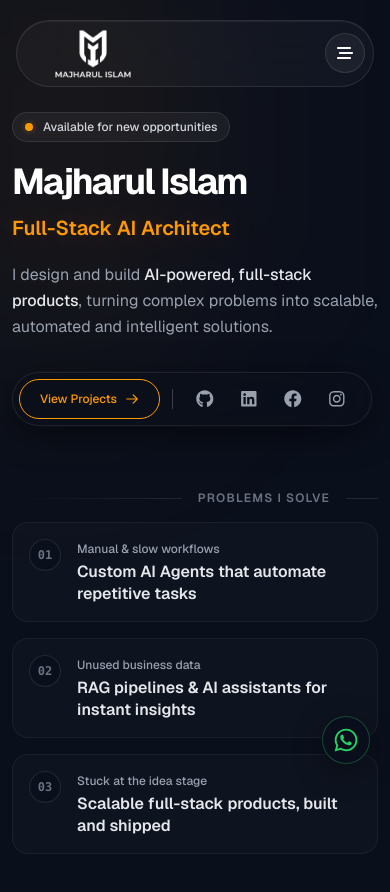
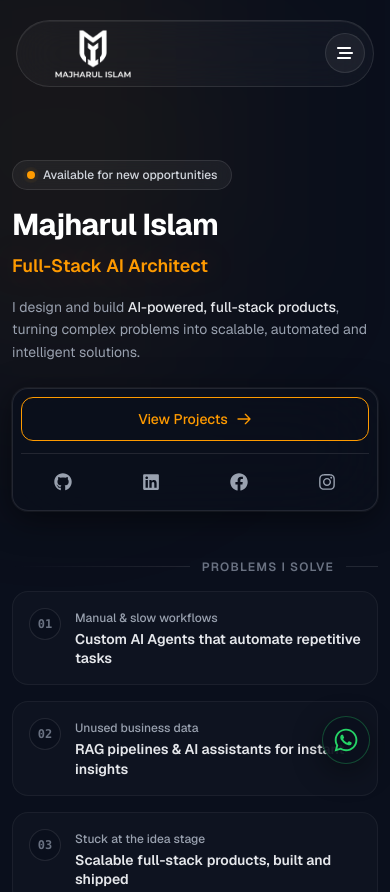
Before and after one commit to Sijan666/personalPortfolio, a React (Vite) app: page / in a window 390 px wide. Shown: the top 892 px of the page. Built offline with nearby package versions, Linux system fonts and the light colour scheme.

Commit message:
fix(banner): resolve header overlap issue with proper top padding

```diff
--- a/src/components/layouts/Banner.jsx
+++ b/src/components/layouts/Banner.jsx
@@ -30,48 +30,52 @@ const Banner = () => {
     const delay = (ms) => ({ transitionDelay: `${ms}ms` })
 
     return (
-        <section id="banner" className="relative flex min-h-svh items-center overflow-hidden bg-[#0a0f1c] pb-16 pt-28 sm:pb-20 sm:pt-32 font-geist selection:bg-[#fe9a00] selection:text-[#0a0f1c]">
-            {/* Ambient Background Glow */}
-            <div aria-hidden="true" className="pointer-events-none absolute inset-0">
+        <section id="banner" className="relative flex min-h-svh items-center overflow-hidden bg-[#0a0f1c] pb-20 pt-32 sm:pt-36 lg:pt-40 font-geist selection:bg-[#fe9a00] selection:text-[#0a0f1c]">
+            {/* Background Glow */}
+            <div aria-hidden="true" className="pointer-events-none absolute inset-0 overflow-hidden">
                 <div className="absolute -left-[10%] -top-[10%] h-1/2 w-1/2 rounded-full bg-[#fe9a00]/10 blur-[120px]" />
             </div>
 
             <Container>
-                <div className="relative z-10 grid w-full items-center gap-12 lg:grid-cols-2 lg:gap-16">
+                <div className="relative z-10 grid w-full items-center gap-10 sm:gap-12 lg:grid-cols-2 lg:gap-16">
                     {/* Left */}
-                    <div className="flex flex-col items-start text-left">
-                        <div style={delay(100)} className={`${REVEAL} ${show} mb-5 sm:mb-6 flex items-center gap-2.5 rounded-full border border-white/10 bg-white/5 px-3 py-1.5 sm:px-4 backdrop-blur-md`}>
+                    <div className="flex flex-col items-start text-left mt-8 lg:mt-0">
+                        {/* Status Badge */}
+                        <div style={delay(100)} className={`${REVEAL} ${show} mb-4 sm:mb-6 flex items-center gap-2 sm:gap-2.5 rounded-full border border-white/10 bg-white/5 px-3.5 py-1.5 sm:px-4 sm:py-2 backdrop-blur-md`}>
                             <span className="relative flex size-2 sm:size-2.5">
                                 <span className="absolute inline-flex size-full animate-ping rounded-full bg-[#fe9a00] opacity-75 motion-reduce:animate-none" />
                                 <span className="relative inline-flex size-2 sm:size-2.5 rounded-full bg-[#fe9a00]" />
                             </span>
                             <span className="text-xs sm:text-sm font-medium text-gray-300">Available for new opportunities</span>
                         </div>
-                        <div style={delay(250)} className={`${REVEAL} ${show}`}>
-                            <h1 className="whitespace-nowrap text-4xl font-bold tracking-tighter text-white sm:text-6xl lg:text-6xl xl:text-7xl">
+                        {/* Heading & Subtitle */}
+                        <div style={delay(250)} className={`${REVEAL} ${show} w-full`}>
+                            <h1 className="text-3xl sm:text-5xl md:text-6xl xl:text-7xl font-bold tracking-tight text-white leading-tight">
                                 Majharul Islam
                             </h1>
-                            <p className="mt-3 sm:mt-4 text-xl font-semibold text-[#fe9a00] [text-shadow:0_0_32px_rgba(254,154,0,0.35)] sm:text-3xl lg:text-4xl">
+                            <p className="mt-2 sm:mt-4 text-lg sm:text-2xl md:text-3xl lg:text-4xl font-semibold text-[#fe9a00] [text-shadow:0_0_32px_rgba(254,154,0,0.35)]">
                                 Full-Stack AI Architect
                             </p>
                         </div>
-                        <p style={delay(400)} className={`${REVEAL} ${show} mt-5 sm:mt-6 max-w-lg text-base sm:text-lg leading-relaxed text-gray-400`}>
+                        {/* Description */}
+                        <p style={delay(400)} className={`${REVEAL} ${show} mt-4 sm:mt-6 max-w-lg text-sm sm:text-base lg:text-lg leading-relaxed text-gray-400`}>
                             I design and build <span className="font-medium text-gray-200">AI-powered, full-stack products</span>, turning complex problems into scalable, automated and intelligent solutions.
                         </p>
-                        {/* Combined Actions */}
-                        <div style={delay(550)} className={`${REVEAL} ${show} mt-8 sm:mt-10 inline-flex items-center gap-3 sm:gap-4 rounded-full border border-white/8 bg-[#0a0f1c]/60 p-1.5 backdrop-blur-2xl shadow-[0_8px_32px_rgba(0,0,0,0.5)] ring-1 ring-white/2 transition-all duration-500 hover:border-white/15`}>
-                            <SmoothLink href="#projects">
-                                <span className="group flex h-10 sm:h-11 items-center justify-center gap-2 rounded-full border border-[#fe9a00] bg-transparent px-5 sm:px-7 text-xs sm:text-sm font-medium text-[#fe9a00] transition-all duration-300 hover:bg-[#fe9a00] hover:text-white hover:shadow-[0_0_20px_rgba(254,154,0,0.3)] active:scale-95">
+                        {/* Combined Responsive Actions */}
+                        <div style={delay(550)} className={`${REVEAL} ${show} mt-6 sm:mt-10 flex flex-col sm:inline-flex sm:flex-row items-center gap-3 sm:gap-4 w-full sm:w-auto rounded-2xl sm:rounded-full border border-white/10 bg-[#0a0f1c]/80 p-2 sm:p-1.5 backdrop-blur-2xl shadow-[0_8px_32px_rgba(0,0,0,0.5)] ring-1 ring-white/5`}>
+                            <SmoothLink href="#projects" className="w-full sm:w-auto">
+                                <span className="group flex h-11 items-center justify-center gap-2 rounded-xl sm:rounded-full border border-[#fe9a00] bg-transparent px-6 sm:px-7 text-sm font-medium text-[#fe9a00] transition-all duration-300 hover:bg-[#fe9a00] hover:text-white hover:shadow-[0_0_20px_rgba(254,154,0,0.3)] active:scale-95 w-full sm:w-auto">
                                     View Projects
-                                    <svg className="h-3.5 w-3.5 transition-transform duration-300 group-hover:translate-x-1" fill="none" viewBox="0 0 24 24" stroke="currentColor">
+                                    <svg className="h-4 w-4 transition-transform duration-300 group-hover:translate-x-1" fill="none" viewBox="0 0 24 24" stroke="currentColor">
                                         <path strokeLinecap="round" strokeLinejoin="round" strokeWidth={2} d="M14 5l7 7m0 0l-7 7m7-7H3" />
                                     </svg>
                                 </span>
                             </SmoothLink>
                             {/* Minimal Line Separator */}
-                            <span className="h-5 w-px shrink-0 bg-white/20" />
-                            {/* Social Icons with Interactive Tooltips */}
-                            <div className="flex shrink-0 items-center gap-1 pr-2 sm:pr-3">
+                            <span className="hidden sm:block h-5 w-px shrink-0 bg-white/20" />
+                            {/* Social Icons */}
+                            <div className="flex w-full sm:w-auto shrink-0 items-center justify-around sm:justify-start gap-1 pt-2 sm:pt-0 border-t border-white/10 sm:border-t-0 pr-0 sm:pr-2">
+                                {/* eslint-disable-next-line no-unused-vars */}
                                 {SOCIALS.map(({ label, href, Icon }) => (
                                     <a
                                         key={label}
@@ -81,33 +85,32 @@ const Banner = () => {
                                         aria-label={label}
                                         className="group relative flex h-10 w-10 sm:h-11 sm:w-11 items-center justify-center rounded-full text-gray-400 transition-all duration-300 hover:bg-white/10 hover:text-[#fe9a00] focus-visible:outline-none"
                                     >
-                                        {/* Floating Premium Tooltip */}
-                                        <span className="pointer-events-none absolute -top-10 origin-bottom scale-75 rounded-md border border-white/10 bg-[#131b2e] px-2.5 py-1 text-xs font-semibold text-gray-200 opacity-0 shadow-lg transition-all duration-300 group-hover:-translate-y-1 group-hover:scale-100 group-hover:opacity-100">
+                                        {/* Floating Tooltip (Visible on larger screens) */}
+                                        <span className="pointer-events-none absolute -top-10 origin-bottom scale-75 rounded-md border border-white/10 bg-[#131b2e] px-2.5 py-1 text-xs font-semibold text-gray-200 opacity-0 shadow-lg transition-all duration-300 group-hover:-translate-y-1 group-hover:scale-100 group-hover:opacity-100 hidden sm:block">
                                             {label}
                                         </span>
-                                        <Icon className="pointer-events-none text-[1.1rem] sm:text-[1.2rem] transition-transform duration-300 group-hover:scale-110" />
+                                        <Icon className="pointer-events-none text-lg transition-transform duration-300 group-hover:scale-110" />
                                     </a>
                                 ))}
                             </div>
                         </div>
                     </div>
-
-                    {/* Right: Problems I Solve */}
-                    <div className="mt-4 flex flex-col gap-4 sm:gap-5 lg:mt-0">
-                        <div style={delay(550)} className={`${REVEAL} ${show} flex items-center gap-4`}>
+                    {/* Right */}
+                    <div className="mt-2 sm:mt-6 flex flex-col gap-4 sm:gap-5 lg:mt-0">
+                        <div style={delay(550)} className={`${REVEAL} ${show} flex items-center gap-3 sm:gap-4`}>
                             <span className="h-px flex-1 bg-linear-to-r from-transparent to-white/10" />
                             <p className="text-xs sm:text-sm font-semibold uppercase tracking-widest text-gray-500">Problems I Solve</p>
                             <span className="h-px w-8 sm:w-12 bg-white/10" />
                         </div>
                         {PROBLEMS.map(({ problem, fix }, i) => (
                             <div key={problem} style={delay(650 + i * 150)} className={`${REVEAL} ${show}`}>
-                                <div className="group relative overflow-hidden rounded-2xl border border-white/5 bg-white/2 p-4 sm:p-5 sm:pr-8 transition-all duration-500 hover:border-white/10 hover:bg-white/4">
-                                    {/* Animated Left Accent Line */}
+                                <div className="group relative overflow-hidden rounded-2xl border border-white/5 bg-white/2 p-4 sm:p-5 transition-all duration-500 hover:border-white/10 hover:bg-white/4">
+                                    {/* Left Accent Line */}
                                     <div className="absolute left-0 top-0 h-full w-[3px] origin-top scale-y-0 bg-[#fe9a00] transition-transform duration-500 ease-out group-hover:scale-y-100" />
-                                    {/* Subtle Background Glow */}
+                                    {/* Background Glow */}
                                     <div className="absolute -inset-px bg-linear-to-r from-[#fe9a00]/10 via-transparent to-transparent opacity-0 blur-lg transition-opacity duration-500 group-hover:opacity-100" />
-                                    <div className="relative z-10 flex items-start gap-4 sm:gap-5">
-                                        {/* Stylized Number Indicator */}
+                                    <div className="relative z-10 flex items-start gap-3.5 sm:gap-5">
+                                        {/* Number Indicator */}
                                         <div className="flex h-8 w-8 sm:h-10 sm:w-10 shrink-0 items-center justify-center rounded-full border border-white/10 bg-[#0a0f1c] font-mono text-xs sm:text-sm font-bold text-gray-500 transition-all duration-500 group-hover:border-[#fe9a00]/40 group-hover:bg-[#fe9a00]/10 group-hover:text-[#fe9a00]">
                                             0{i + 1}
                                         </div>
@@ -116,7 +119,7 @@ const Banner = () => {
                                             <h3 className="text-xs sm:text-sm font-medium text-gray-400 transition-colors duration-300 group-hover:text-gray-300">
                                                 {problem}
                                             </h3>
-                                            <p className="mt-1 sm:mt-1.5 text-base sm:text-lg font-semibold leading-snug text-gray-200 transition-colors duration-300 group-hover:text-white">
+                                            <p className="mt-1 sm:mt-1.5 text-sm sm:text-base md:text-lg font-semibold leading-snug text-gray-200 transition-colors duration-300 group-hover:text-white">
                                                 {fix}
                                             </p>
                                         </div>
```
